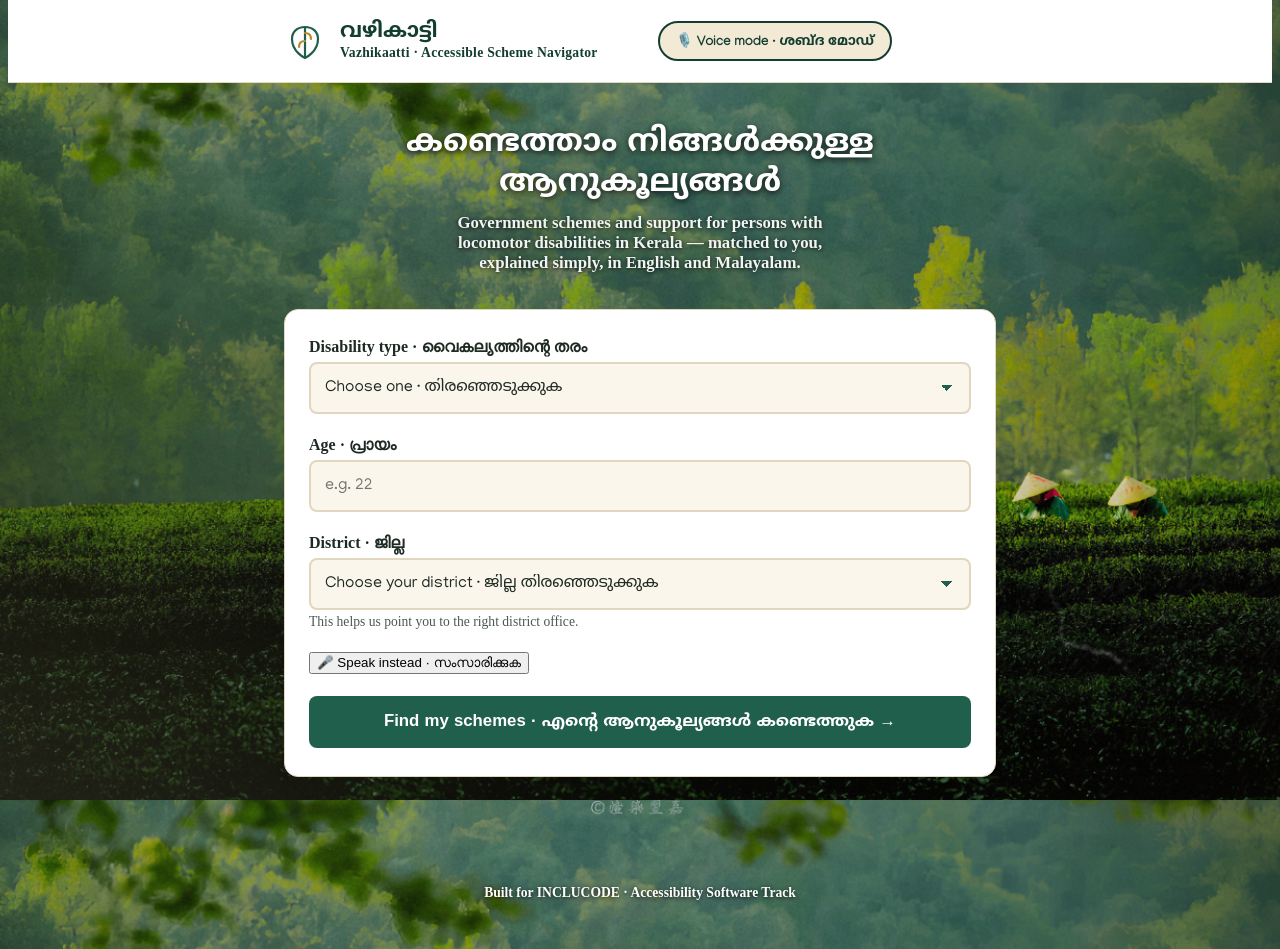
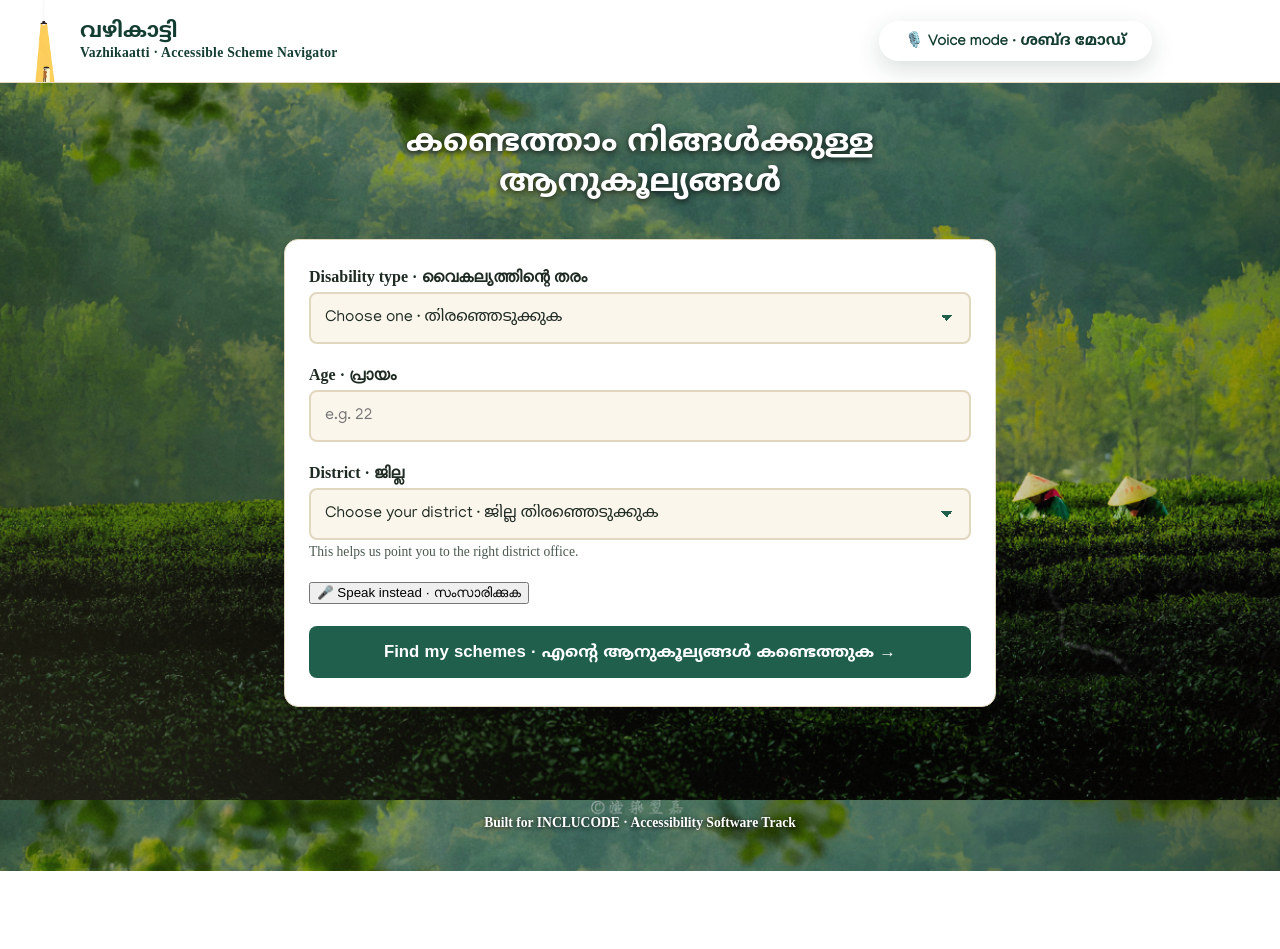
Before and after one commit to Aswathi04/inclucode, a Flask app: page / in a window 1280 px wide. After the commit the page ends 871 px from the top, so only its background shows below. Run offline with Flask 3, Linux system fonts and the light colour scheme; some web fonts are replaced.

Commit message:
changed the interface of the index page

```diff
--- a/accessible-scheme-navigator/static/style.css
+++ b/accessible-scheme-navigator/static/style.css
@@ -53,16 +53,12 @@ html {
 }
 
 body {
-  margin: 0 8px 8px;
+  margin: 0;
   background-image: url('bg1.jpg ');
   background-size: cover;
   background-position: center;
   background-attachment: fixed;
   background-repeat: no-repeat;
-}
-
-.home-page {
-  margin: 0;
 }
 
 @media (prefers-reduced-motion: reduce) {
@@ -93,10 +89,11 @@ a {
 .site-header {
   background: var(--white);
   border-bottom: 1px solid var(--line);
+  overflow: hidden;
 }
 
 .header-inner {
-  max-width: var(--max-width);
+  max-width: none;
   margin: 0 auto;
   padding: 20px 24px;
   display: flex;
@@ -107,7 +104,10 @@ a {
 .mark {
   width: 42px;
   height: 42px;
+  object-fit: contain;
   flex-shrink: 0;
+  transform: translateY(-9px) scale(2.4);
+  transform-origin: center;
 }
 
 .brand {
@@ -464,22 +464,26 @@ a:focus-visible {
 
 .voice-toggle {
   margin-left: auto;
-  min-height: 40px;
-  padding: 8px 16px;
+  height: 40px;
+  padding: 8px 25px;
   font-family: var(--font-body);
   font-weight: 700;
-  font-size: 0.85rem;
+  font-size: 0.95rem;
   color: var(--palm-dark);
-  background: var(--cream-deep);
-  border: 2px solid var(--palm-dark);
+  background: rgba(255, 255, 255, 0.22);
+  border: 1px solid rgba(255, 255, 255, 0.25);
   border-radius: 999px;
+  -webkit-backdrop-filter: blur(16px);
+  backdrop-filter: blur(16px);
+  box-shadow: 0 8px 24px rgba(20, 61, 49, 0.16), inset 0 1px 0 rgba(255, 255, 255, 0.45);
   cursor: pointer;
   white-space: nowrap;
 }
 
 .voice-toggle:hover {
-  background: var(--palm-dark);
-  color: var(--white);
+  background: rgba(255, 255, 255, 0.30);
+  border-color: rgba(255, 255, 255, 0.40);
+  box-shadow: 0 10px 28px rgba(20, 61, 49, 0.20), inset 0 1px 0 rgba(255, 255, 255, 0.55);
 }
 
 .voice-status {
@@ -487,11 +491,6 @@ a:focus-visible {
   color: var(--palm-dark);
   font-weight: 600;
   min-width: 90px;
-}
-
-/* -------- index page header -------- */
-.home-page {
-  margin: 0;
 }
 
 .home-header {
--- /dev/null
+++ b/accessible-scheme-navigator/templates/_header.html
@@ -0,0 +1,11 @@
+<header class="site-header">
+  <div class="header-inner">
+    <img class="mark" src="{{ url_for('static', filename='brand-logo-cutout.png') }}" alt="">
+    <div class="brand">
+      <span class="brand-mal">വഴികാട്ടി</span>
+      <span class="brand-en">Vazhikaatti · Accessible Scheme Navigator</span>
+    </div>
+    <button type="button" id="voice-toggle" class="voice-toggle">🎙️ Voice mode · ശബ്ദ മോഡ്</button>
+    <span id="voice-status" class="voice-status"></span>
+  </div>
+</header>
--- a/accessible-scheme-navigator/templates/index.html
+++ b/accessible-scheme-navigator/templates/index.html
@@ -6,29 +6,13 @@
   <title>വഴികാട്ടി · Vazhikaatti — Accessible Scheme Navigator</title>
   <link rel="stylesheet" href="{{ url_for('static', filename='style.css') }}">
 </head>
-<body>
+<body class="home-page">
 
-  <header class="site-header">
-    <div class="header-inner">
-      <svg class="mark" viewBox="0 0 42 42" fill="none" xmlns="http://www.w3.org/2000/svg" aria-hidden="true">
-        <path d="M21 38C21 38 8 32 8 19C8 12 13 7 21 7C29 7 34 12 34 19C34 32 21 38 21 38Z" stroke="#1F5F4C" stroke-width="2.2"/>
-        <path d="M21 7V38" stroke="#1F5F4C" stroke-width="2.2"/>
-        <path d="M21 13C24.5 13 27 15 27 19" stroke="#B8892E" stroke-width="2.2" stroke-linecap="round"/>
-        <path d="M21 21C17.5 21 15 23 15 27" stroke="#B8892E" stroke-width="2.2" stroke-linecap="round"/>
-      </svg>
-      <div class="brand">
-        <span class="brand-mal">വഴികാട്ടി</span>
-        <span class="brand-en">Vazhikaatti · Accessible Scheme Navigator</span>
-      </div>
-      <button type="button" id="voice-toggle" class="voice-toggle">🎙️ Voice mode · ശബ്ദ മോഡ്</button>
-      <span id="voice-status" class="voice-status"></span>
-    </div>
-  </header>
+  {% include "_header.html" %}
 
   <main>
     <section class="hero">
       <h1>കണ്ടെത്താം നിങ്ങൾക്കുള്ള ആനുകൂല്യങ്ങൾ</h1>
-      <p class="en">Government schemes and support for persons with locomotor disabilities in Kerala — matched to you, explained simply, in English and Malayalam.</p>
     </section>
 
     {% if error %}
```
Also changed, not shown: accessible-scheme-navigator/templates/detail.html (+2 -17 lines), accessible-scheme-navigator/templates/results.html (+3 -16 lines), accessible-scheme-navigator/static/brand-logo-cutout.png (added), accessible-scheme-navigator/static/brand-logo.png (added).
